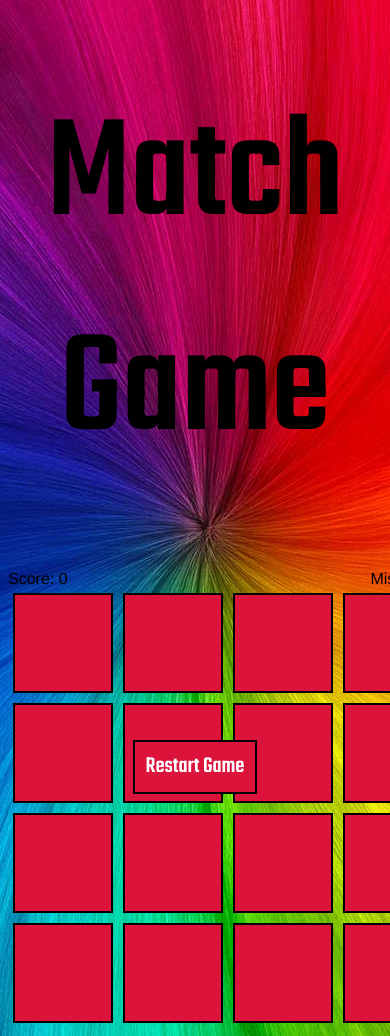
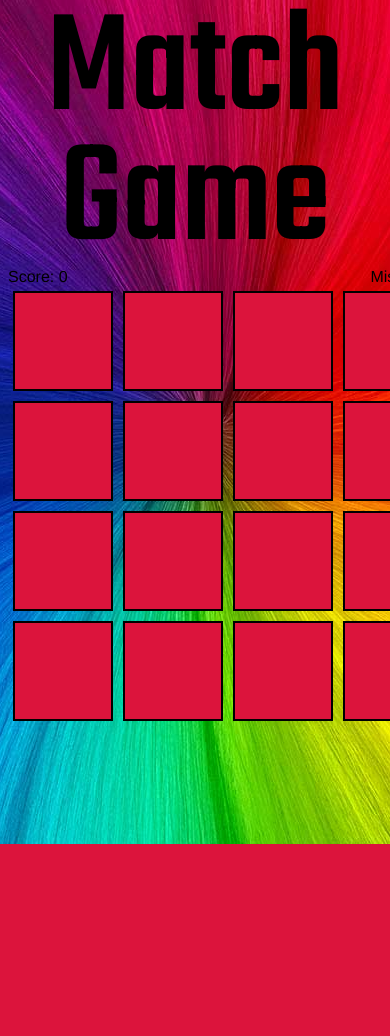
Before and after one commit to austinolsen/Memory-Game, a PHP site: page / in a window 390 px wide; the page is wider, and only the part inside the window is pictured. After the commit the page ends 844 px from the top of that part, so only its background shows below. Run offline with PHP 8.4, Linux system fonts and the light colour scheme.

Commit message:
styling and some responsiveness added

```diff
--- a/app.js
+++ b/app.js
@@ -4,6 +4,7 @@ document.addEventListener('DOMContentLoaded', () => {
   const scoreBoard = document.querySelector('.score')
   const missBoard = document.querySelector('.misses')
   const message = document.querySelector('.message')
+  const restart = document.querySelector('.restart')
 
   clearButton.addEventListener('click', function(e) {
     clickClear(clearButton)
@@ -62,6 +63,8 @@ document.addEventListener('DOMContentLoaded', () => {
           if (score === 8) {
             message.innerHTML = `Game complete. You had ${misses} misses.`;
             message.setAttribute('id', 'show')
+            restart.setAttribute('id', 'show')
+
           }
           firstGuess = []
           secondGuess = []
--- a/index.html
+++ b/index.html
@@ -18,7 +18,7 @@
   <div class="message" id="hide"></div>
   <div class="clear" id="hide">Clear Guess</div>
   <footer>
-    <div class="restart" onClick="window.location.reload();">Restart Game</div>
+    <div class="restart" id="hide" onClick="window.location.reload();">Restart Game</div>
   </footer>
 </body>
 </html>
--- a/style.css
+++ b/style.css
@@ -12,8 +12,7 @@ header {
   text-align: center;
   font-family: 'Teko', sans-serif;
   font-size: 150px;
-  margin-bottom: 70px;
-  margin-top: 70px;
+  line-height: 130px;
 }
 
 footer {
@@ -23,7 +22,7 @@ footer {
   width: 100%;
   color: white;
   text-align: center;
-  padding-bottom: 50px;
+  padding-bottom: 30px;
 }
 
 .flex-container {
@@ -52,7 +51,6 @@ footer {
   font-size: 85px;
 }
 
-
 #hide {
   display: none;
 }
@@ -71,7 +69,7 @@ footer {
   line-height: 50px;
 }
 
-.restart {
+.restart#show {
   font-family: 'Teko', sans-serif;
   background-color: crimson;
   height: 50px;
```
